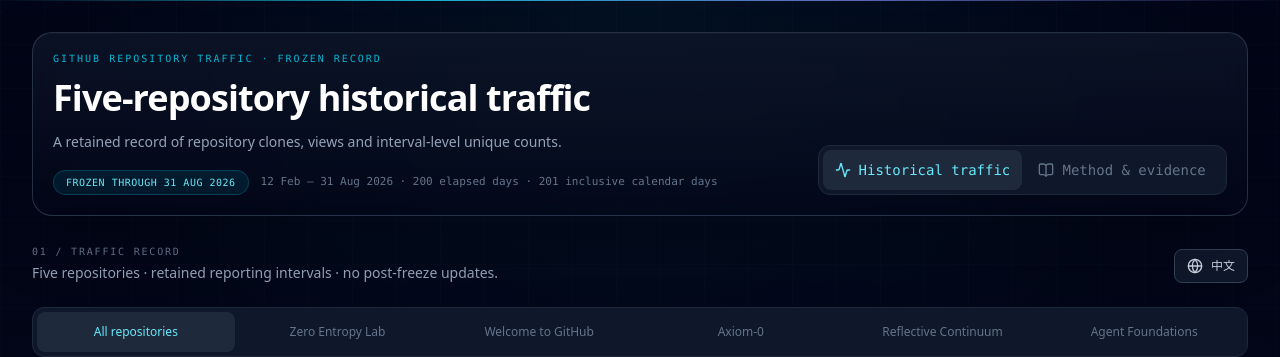
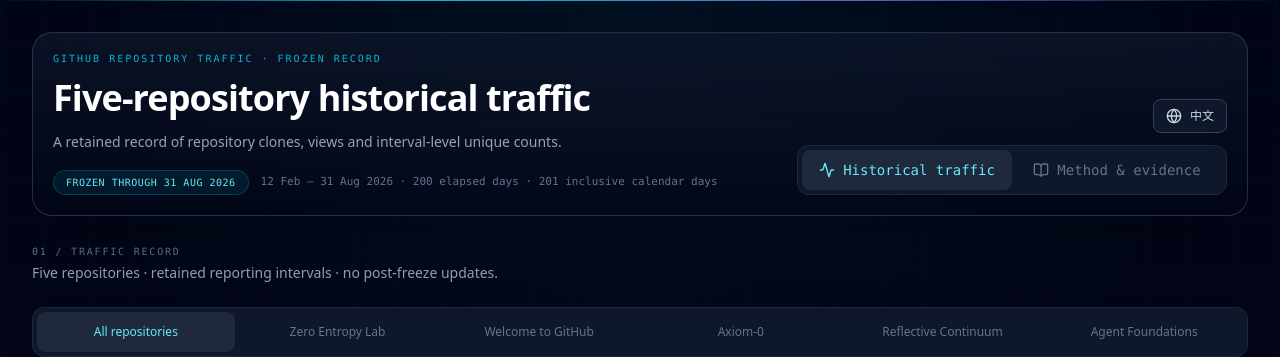
Before and after one commit to lostlight530/Axiom-0, a React (Vite) app in the folder FRONTEND/: page / in a window 1280 px wide. Shown: the top 357 px of the page. Built offline with nearby package versions, Linux system fonts and the light colour scheme.

Commit message:
fix(frontend): keep language switch available in both page sections

```diff
--- a/FRONTEND/src/pages/Dashboard.tsx
+++ b/FRONTEND/src/pages/Dashboard.tsx
@@ -385,7 +385,15 @@ export default function HistoricalTrafficPage() {
               </div>
             </div>
 
-            <div className="w-full lg:w-auto lg:min-w-[370px]">
+            <div className="flex w-full flex-col items-end gap-3 lg:w-auto lg:min-w-[430px]">
+              <button
+                type="button"
+                onClick={() => setLang(lang === "en" ? "zh" : "en")}
+                aria-label={lang === "en" ? "Switch language to Chinese" : "Switch language to English"}
+                className="inline-flex items-center gap-2 rounded-lg border border-slate-700 bg-slate-900 px-3 py-2 text-xs text-slate-300 transition hover:border-cyan-500/40 hover:text-white"
+              >
+                <Globe className="h-4 w-4" />{lang === "en" ? "中文" : "English"}
+              </button>
               <Tabs value={mainTab} onValueChange={setMainTab} className="w-full">
                 <TabsList className="grid h-auto w-full grid-cols-2 rounded-xl border border-slate-800 bg-slate-900 p-1 font-mono text-xs">
                   <TabsTrigger value="traffic" className="min-h-10 rounded-lg px-3 py-2 data-[state=active]:bg-slate-800 data-[state=active]:text-cyan-300">
@@ -409,13 +417,6 @@ export default function HistoricalTrafficPage() {
                 </p>
                 <p className="text-sm text-slate-400">{t.trafficIntro}</p>
               </div>
-              <button
-                type="button"
-                onClick={() => setLang(lang === "en" ? "zh" : "en")}
-                className="inline-flex w-fit items-center gap-2 rounded-lg border border-slate-700 bg-slate-900 px-3 py-2 text-xs text-slate-300 transition hover:border-cyan-500/40 hover:text-white"
-              >
-                <Globe className="h-4 w-4" />{lang === "en" ? "中文" : "English"}
-              </button>
             </div>
 
             <Tabs value={repo} onValueChange={setRepo} className="w-full">
```
